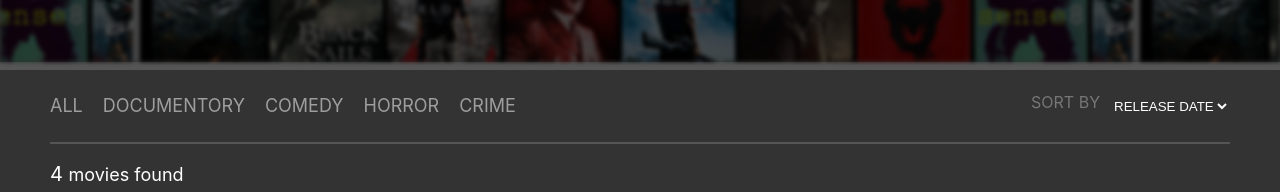
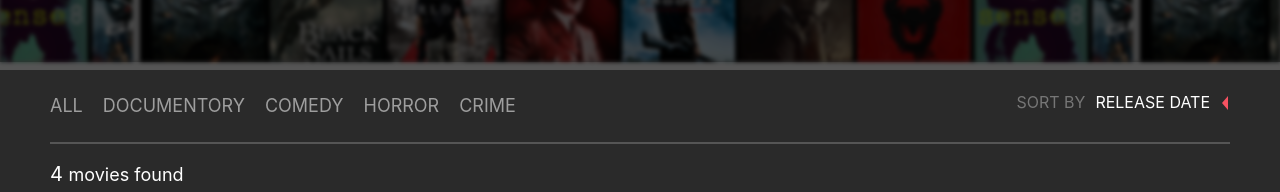
Before and after one commit to ash09227123/react-app, a React app: page / in a window 1280 px wide. Shown: the part 188-380 px from the top of the page. Built offline with nearby package versions, Linux system fonts and the light colour scheme; the HTML template or start-up script is replaced by a standard one.

Commit message:
feat:sort component

```diff
--- /dev/null
+++ b/src/components/Catalog/component/SortList/index.jsx
@@ -0,0 +1,85 @@
+/*
+ * @Author: Paul He Paul_He@epam.com
+ * @Date: 2022-11-08 18:51:51
+ * @LastEditors: Paul He Paul_He@epam.com
+ * @LastEditTime: 2022-11-08 19:49:42
+ * @FilePath: \react-app\src\components\Catalog\component\SortList\index.jsx
+ * @Description:
+ *
+ * Copyright (c) 2022 by Paul He Paul_He@epam.com, All Rights Reserved.
+ */
+import React, { useState } from "react";
+import styled from "styled-components";
+
+const SortList = function (props) {
+  const [curType, setCurType] = useState("RELEASE DATE");
+  const [listShow, setListShow] = useState(false);
+
+  const SortCompoent = styled.div`
+    position: relative;
+  `;
+  const CurrentType = styled.div`
+    color: white;
+    margin-right: 10px;
+    cursor: pointer;
+  `;
+  const SortList = styled.ul`
+    position: absolute;
+    padding: 0;
+    top: 50px;
+    width: 150px;
+    right: -8px;
+    margin: 0;
+    padding: 10px 0;
+    background-color: rgba(0, 0, 0);
+    border-radius: 4px;
+    z-index: 9999;
+  `;
+  const Arrow = styled.div`
+    position: absolute;
+    top: 26px;
+    right: -8px;
+    height: 0;
+    width: 0;
+    border-left: 6px solid rgba(0, 0, 0, 0);
+    border-top: 7px solid rgba(0, 0, 0, 0);
+    border-right: 6px solid rgba(246, 82, 97, 1);
+    border-bottom: 7px solid rgba(0, 0, 0, 0);
+  `;
+  const LiStyle = styled.li`
+    list-style: none;
+    padding: 10px 0;
+    line-height: 1;
+    cursor: pointer;
+    &:hover {
+      background-color: #f65261;
+    }
+  `;
+  const { options = [] } = props;
+  return (
+    <SortCompoent>
+      <CurrentType onClick={() => setListShow(true)}>{curType}</CurrentType>
+      <Arrow />
+      {listShow ? (
+        <SortList>
+          {options.map((option) => {
+            const { value, name } = option;
+            return (
+              <LiStyle
+                key={value}
+                onClick={() => {
+                  setCurType(name);
+                  setListShow(false);
+                }}
+              >
+                {name}
+              </LiStyle>
+            );
+          })}
+        </SortList>
+      ) : null}
+    </SortCompoent>
+  );
+};
+
+export default SortList;
--- a/src/components/Catalog/index.jsx
+++ b/src/components/Catalog/index.jsx
@@ -2,13 +2,14 @@
  * @Author: Paul He Paul_He@epam.com
  * @Date: 2022-10-17 16:03:27
  * @LastEditors: Paul He Paul_He@epam.com
- * @LastEditTime: 2022-10-31 18:35:15
+ * @LastEditTime: 2022-11-08 19:10:16
  * @FilePath: \react-app\src\components\Catalog\index.jsx
  * @Description:
  *
  * Copyright (c) 2022 by Paul He Paul_He@epam.com, All Rights Reserved.
  */
 import React, { PureComponent } from "react";
+import SortList from "./component/SortList";
 import "./index.css";
 
 class Catalog extends PureComponent {
@@ -33,7 +34,7 @@ class Catalog extends PureComponent {
       <>
         <div className="clasify_wrap">
           <div className="catalog">
-            {this.state.cateTypes.map((cate,index) => {
+            {this.state.cateTypes.map((cate, index) => {
               const { text, checked } = cate;
               return (
                 <div
@@ -48,10 +49,12 @@ class Catalog extends PureComponent {
           </div>
           <div className="sort_type">
             <div>SORT BY</div>
-            <select name="sortType">
-              <option value="0">RELEASE DATE</option>
-              <option value="1">SHOW DATE</option>
-            </select>
+            <SortList
+              options={[
+                { name: "RELEASE DATE", value: 1 },
+                { name: "TIME LENGTH", value: 3 },
+              ]}
+            />
           </div>
         </div>
       </>
--- a/src/index.css
+++ b/src/index.css
@@ -29,6 +29,6 @@ button:active {
   box-shadow: 0 0 6px 0 inset;
 }
 section {
-  background-color: rgba(0, 0, 0, 0.4);
+  background-color: rgba(0, 0, 0, 0.5);
   padding: 0 50px;
 }
```
